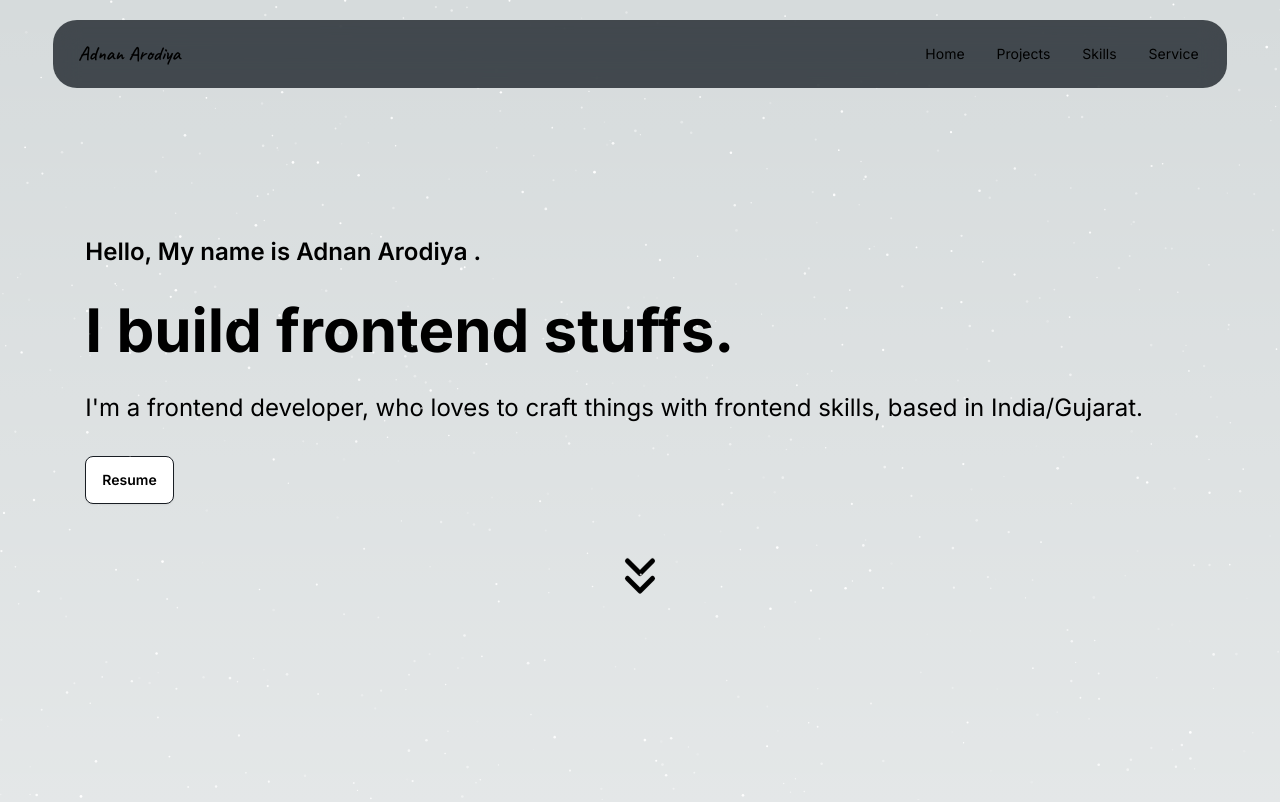
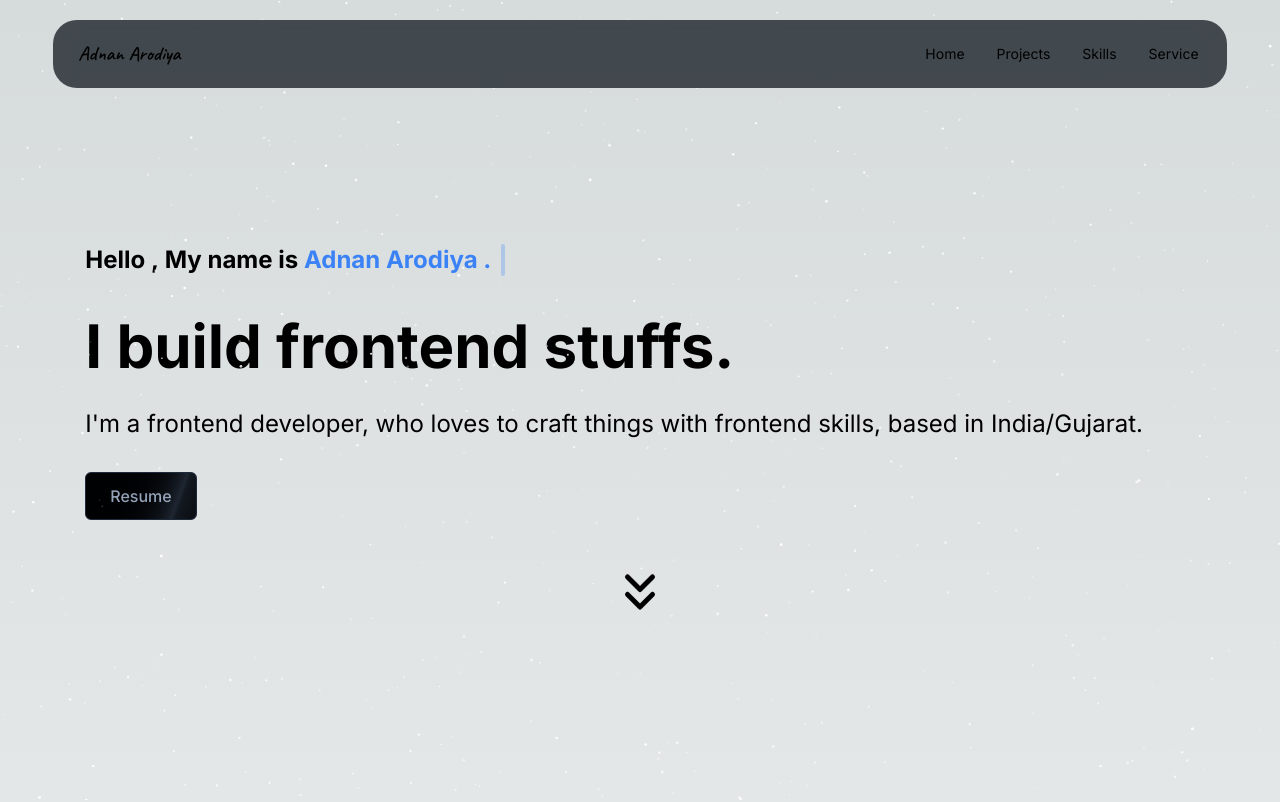
Before and after one commit to Adnanarodiya/Portfolio, a Next.js app: page / in a window 1280 px wide. Shown: the top 802 px of the page. Built offline with nearby package versions, Linux system fonts and the light colour scheme.

Commit message:
TypewriterEffect and custom btn

```diff
--- a/package.json
+++ b/package.json
@@ -9,6 +9,7 @@
     "lint": "next lint"
   },
   "dependencies": {
+    "@tabler/icons-react": "^3.1.0",
     "@tsparticles/engine": "^3.2.2",
     "@tsparticles/react": "^3.0.0",
     "@tsparticles/slim": "^3.2.2",
--- /dev/null
+++ b/src/app/components/aceternity/tailwindcss-buttons.tsx
@@ -0,0 +1,28 @@
+"use client";
+import React from "react";
+import { IconClipboard } from "@tabler/icons-react";
+import { cn } from "@/utils/cn";
+
+export const ButtonsCard = ({
+  children,
+  className,
+  onClick,
+}: {
+  children?: React.ReactNode;
+  className?: string;
+  onClick?: () => void;
+}) => {
+  return (
+    <div
+      onClick={onClick}
+      className={cn(
+        "h-60 w-full bg-white rounded-xl border border-neutral-100 dark:bg-black dark:border-white/[0.2] hover:border-neutral-200 group/btn overflow-hidden relative flex items-center justify-center",
+        className
+      )}
+    >
+      <div className="absolute inset-0 dark:bg-dot-white/[0.1] bg-dot-black/[0.1]" />
+      <IconClipboard className="absolute top-2 right-2 text-neutral-300 group-hover/btn:block hidden h-4 w-4 transition duration-200" />
+      <div className="relative z-40">{children}</div>
+    </div>
+  );
+};
--- /dev/null
+++ b/src/app/components/aceternity/typewriter-effect.tsx
@@ -0,0 +1,181 @@
+"use client";
+
+import { cn } from "@/utils/cn";
+import { motion, stagger, useAnimate, useInView } from "framer-motion";
+import { useEffect } from "react";
+
+export const TypewriterEffect = ({
+  words,
+  className,
+  cursorClassName,
+}: {
+  words: {
+    text: string;
+    className?: string;
+  }[];
+  className?: string;
+  cursorClassName?: string;
+}) => {
+  // split text inside of words into array of characters
+  const wordsArray = words.map((word) => {
+    return {
+      ...word,
+      text: word.text.split(""),
+    };
+  });
+
+  const [scope, animate] = useAnimate();
+  const isInView = useInView(scope);
+  useEffect(() => {
+    if (isInView) {
+      animate(
+        "span",
+        {
+          display: "inline-block",
+          opacity: 1,
+        },
+        {
+          duration: 0.3,
+          delay: stagger(0.1),
+          ease: "easeInOut",
+        }
+      );
+    }
+  }, [animate, isInView]);
+
+  const renderWords = () => {
+    return (
+      <motion.div ref={scope} className="inline">
+        {wordsArray.map((word, idx) => {
+          return (
+            <div key={`word-${idx}`} className="inline-block">
+              {word.text.map((char, index) => (
+                <motion.span
+                  initial={{}}
+                  key={`char-${index}`}
+                  className={cn(
+                    `dark:text-white text-black opacity-0 hidden`,
+                    word.className
+                  )}
+                >
+                  {char}
+                </motion.span>
+              ))}
+              &nbsp;
+            </div>
+          );
+        })}
+      </motion.div>
+    );
+  };
+  return (
+    <div className={cn("text-2xl font-bold text-center", className)}>
+      {renderWords()}
+      <motion.span
+        initial={{
+          opacity: 0,
+        }}
+        animate={{
+          opacity: 1,
+        }}
+        transition={{
+          duration: 0.8,
+          repeat: Infinity,
+          repeatType: "reverse",
+        }}
+        className={cn(
+          "inline-block rounded-sm w-[4px] h-8  bg-blue-500",
+          cursorClassName
+        )}
+      ></motion.span>
+    </div>
+  );
+};
+
+export const TypewriterEffectSmooth = ({
+  words,
+  className,
+  cursorClassName,
+}: {
+  words: {
+    text: string;
+    className?: string;
+  }[];
+  className?: string;
+  cursorClassName?: string;
+}) => {
+  // split text inside of words into array of characters
+  const wordsArray = words.map((word) => {
+    return {
+      ...word,
+      text: word.text.split(""),
+    };
+  });
+  const renderWords = () => {
+    return (
+      <div>
+        {wordsArray.map((word, idx) => {
+          return (
+            <div key={`word-${idx}`} className="inline-block">
+              {word.text.map((char, index) => (
+                <span
+                  key={`char-${index}`}
+                  className={cn(`dark:text-white text-black `, word.className)}
+                >
+                  {char}
+                </span>
+              ))}
+              &nbsp;
+            </div>
+          );
+        })}
+      </div>
+    );
+  };
+
+  return (
+    <div className={cn("flex  space-x-1 my-6", className)}>
+      <motion.div
+        className="overflow-hidden pb-2"
+        initial={{
+          width: "0%",
+        }}
+        whileInView={{
+          width: "fit-content",
+        }}
+        transition={{
+          duration: 2,
+          ease: "linear",
+          delay: 1,
+        }}
+      >
+        <div
+          className="text-2xl font-bold"
+          style={{
+            whiteSpace: "nowrap",
+          }}
+        >
+          {renderWords()}{" "}
+        </div>{" "}
+      </motion.div>
+      <motion.span
+        initial={{
+          opacity: 0,
+        }}
+        animate={{
+          opacity: 1,
+        }}
+        transition={{
+          duration: 1,
+
+          repeat: Infinity,
+          repeatType: "reverse",
+        }}
+        className={cn(
+          "block rounded-sm w-[4px]  h-8  bg-blue-500",
+          cursorClassName
+        )}
+      ></motion.span>
+    </div>
+  );
+};
--- a/src/app/components/hero.tsx
+++ b/src/app/components/hero.tsx
@@ -1,13 +1,35 @@
 import { ChevronsDown } from "lucide-react";
 import Link from "next/link";
+import { TypewriterEffectSmooth } from "./aceternity/typewriter-effect";
 
 export default function Hero() {
+  const words = [
+    {
+      text: "Hello",
+    },
+    {
+      text: ",",
+    },
+    {
+      text: "My",
+    },
+    {
+      text: "name",
+    },
+    {
+      text: "is",
+    },
+    {
+      text: "Adnan Arodiya .",
+      className: "text-blue-500 dark:text-blue-500",
+    },
+  ];
   return (
     <div className=" w-11/12 p-8 top-0 flex mx-auto h-[90vh] flex-col justify-center">
       <div>
-        <h3 className=" md:text-2xl font-semibold ">
-          Hello, My name is Adnan Arodiya .
-        </h3>
+        <h1>
+          <TypewriterEffectSmooth words={words} />
+        </h1>
         <h1 className="text-4xl md:text-6xl font-bold mt-4 md:mt-8">
           I build frontend stuffs.
         </h1>
@@ -18,7 +40,9 @@
 
         <div>
           <Link href={"/resume.pdf"} target="_blank">
-            <button className="btn bg-white text-black mt-8">Resume</button>
+            <button className="inline-flex mt-8 h-12 animate-shimmer items-center justify-center rounded-md border border-slate-800 bg-[linear-gradient(110deg,#000103,45%,#1e2631,55%,#000103)] bg-[length:200%_100%] px-6 font-medium text-slate-400 transition-colors focus:outline-none focus:ring-2 focus:ring-slate-400 focus:ring-offset-2 focus:ring-offset-slate-50">
+              Resume
+            </button>
           </Link>
         </div>
       </div>
--- a/src/app/service/page.tsx
+++ b/src/app/service/page.tsx
@@ -4,7 +4,7 @@
 
 export default function page() {
   return (
-    <div className="w-11/12 p-8 top-0 mt-9 mx-auto  h-[calc(100vh+100px)]">
+    <div className="w-11/12 p-8 top-0 mt-9 mx-auto md:h-[calc(100vh+150px)]">
       <div className="flex flex-col justify-center items-center">
         <div>
           <h3 className="font-bold text-3xl">Hire me!</h3>
@@ -18,13 +18,13 @@
         </div>
       </div>
       <div className="flex justify-center">
-        <p className="w-2/4 mt-8 text-lg text-center ">
+        <p className="xl:w-2/4 mt-8 xl:text-lg text-center ">
           Hey there I am Adnan Arodiya! Welcome to our Website Building Service!
           I'm the developer who will create awesome websites just for you. Let's
           work together to make a website that's perfect for what you need!
         </p>
       </div>
-      <div className="flex  justify-evenly">
+      <div className="flex flex-col md:flex-row justify-evenly md:gap-8">
         <div className="mt-8 flex gap-8">
           <div className=" w-full relative max-w-xs">
             <div className=" " />
--- a/src/app/skills/page.tsx
+++ b/src/app/skills/page.tsx
@@ -7,7 +7,7 @@
   const [hoveredSkill, setHoveredSkill] = React.useState<string | null>(null);
 
   return (
-    <div className="w-11/12 p-8 top-0 flex mx-auto justify-center flex-wrap h-[calc(100vh-70px)] items-center gap-10">
+    <div className=" w-11/12 p-8 top-0 flex mx-auto justify-center flex-wrap xl:h-[calc(100vh-70px)] items-center gap-10">
       {SkillsData.map((skill) => (
         <a
           href={skill.url}
--- a/tailwind.config.ts
+++ b/tailwind.config.ts
@@ -15,6 +15,7 @@
       },
       animation: {
         "meteor-effect": "meteor 5s linear infinite",
+        shimmer: "shimmer 2s linear infinite",
       },
       keyframes: {
         meteor: {
@@ -23,6 +24,14 @@
           "100%": {
             transform: "rotate(215deg) translateX(-500px)",
             opacity: "0",
+          },
+        },
+        shimmer: {
+          from: {
+            backgroundPosition: "0 0",
+          },
+          to: {
+            backgroundPosition: "-200% 0",
           },
         },
       },
```
Also changed, not shown: 1 other file (tests, documents, lock files or other folders).
